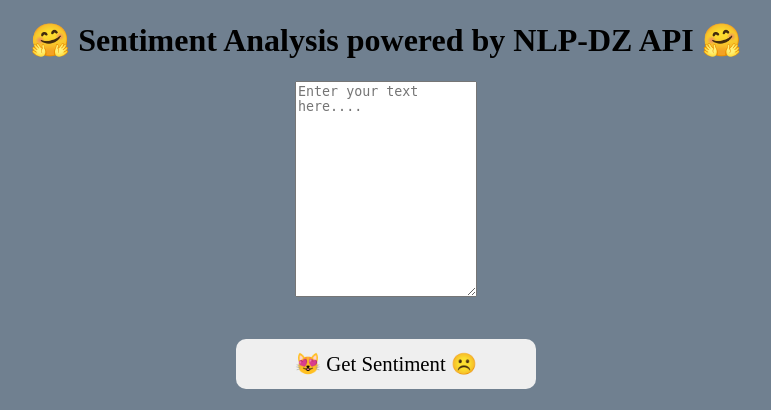
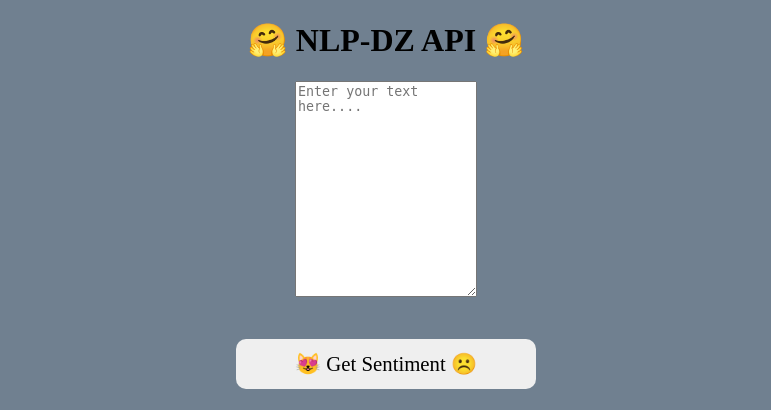
Before and after one commit to khairied/gogg, a Flask app: page /greet in a window 1280 px wide. Shown: the top 410 px of the page, without its empty margins (254-1025 px from the left). Run offline with Flask 2, Linux system fonts and the light colour scheme.

Commit message:
Update sentimentoftext.html

```diff
--- a/templates/sentimentoftext.html
+++ b/templates/sentimentoftext.html
@@ -1,11 +1,11 @@
 <!DOCTYPE html>
 
 <html>
-    <title> NLP-DZ API for Sentiment Analysis </title>
+    <title> NLP-DZ API </title>
     <link rel="stylesheet" href="{{ url_for('static', filename='css/main.css') }}">
 <body>
 
-    <h1> 🤗 Sentiment Analysis powered by NLP-DZ API 🤗 </h1>
+    <h1> 🤗 NLP-DZ API 🤗 </h1>
 <textarea rows='14' id="input_text" placeholder="Enter your text here...."></textarea>
 <form action="calculesent" method="post">
         <br>
```
